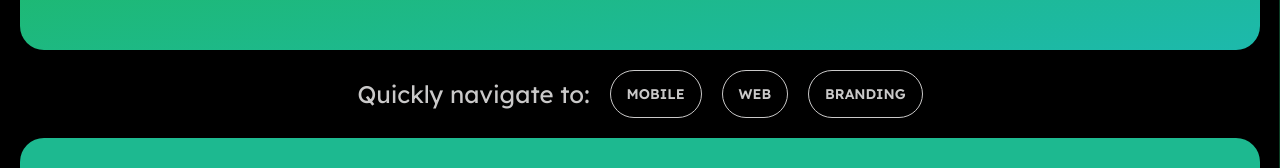
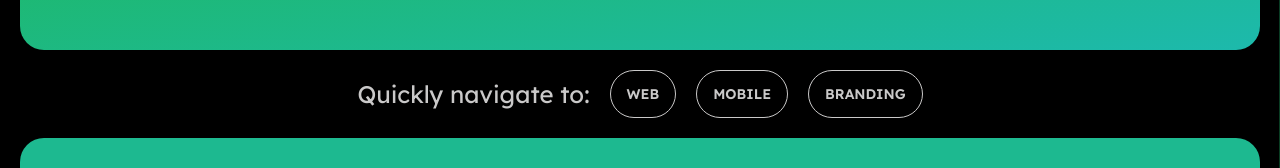
Before and after one commit to gupta-karan1/karan-portfolio-nextjs, a Next.js app: page /work in a window 1280 px wide. Shown: the part 238-406 px from the top of the page. Built offline with nearby package versions, Linux system fonts and the light colour scheme.

Commit message:
Fix navigation links on Work page

```diff
--- a/app/work/page.tsx
+++ b/app/work/page.tsx
@@ -16,11 +16,11 @@ export default function Work() {
             Quickly navigate to:
           </p>
 
+          <a className="btn btn-neutral btn-outline" href="#web">
+            Web
+          </a>
           <a className="btn btn-neutral btn-outline" href="#mobile">
             Mobile
-          </a>
-          <a className="btn btn-neutral btn-outline" href="#web">
-            Web
           </a>
           <a className="btn btn-neutral btn-outline" href="#graphic">
             Branding
```
